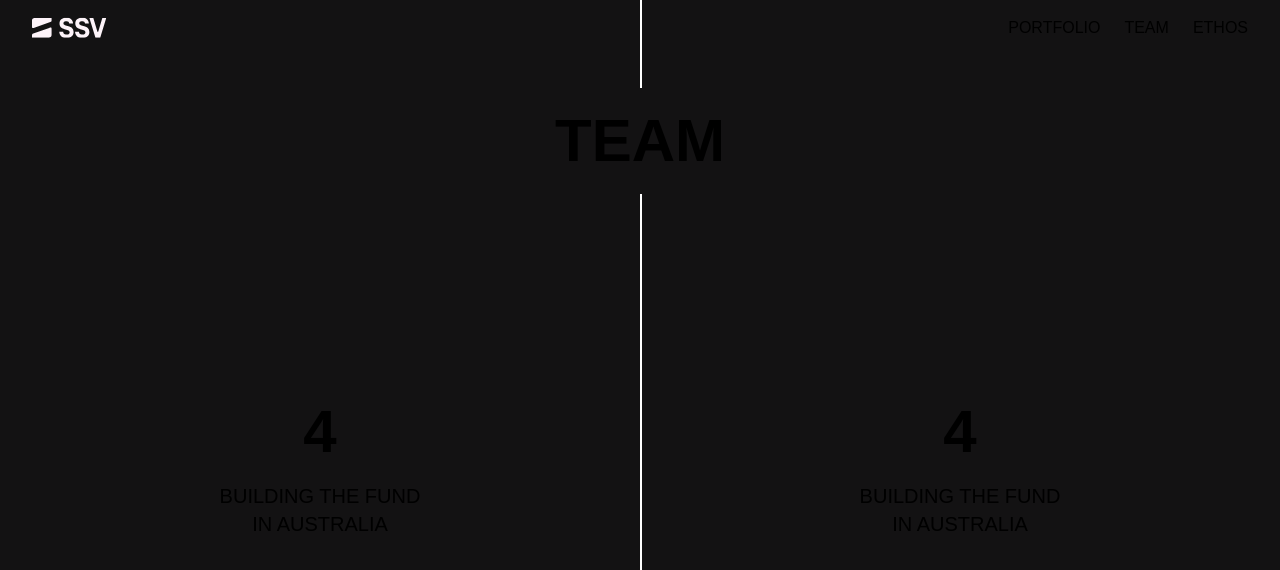
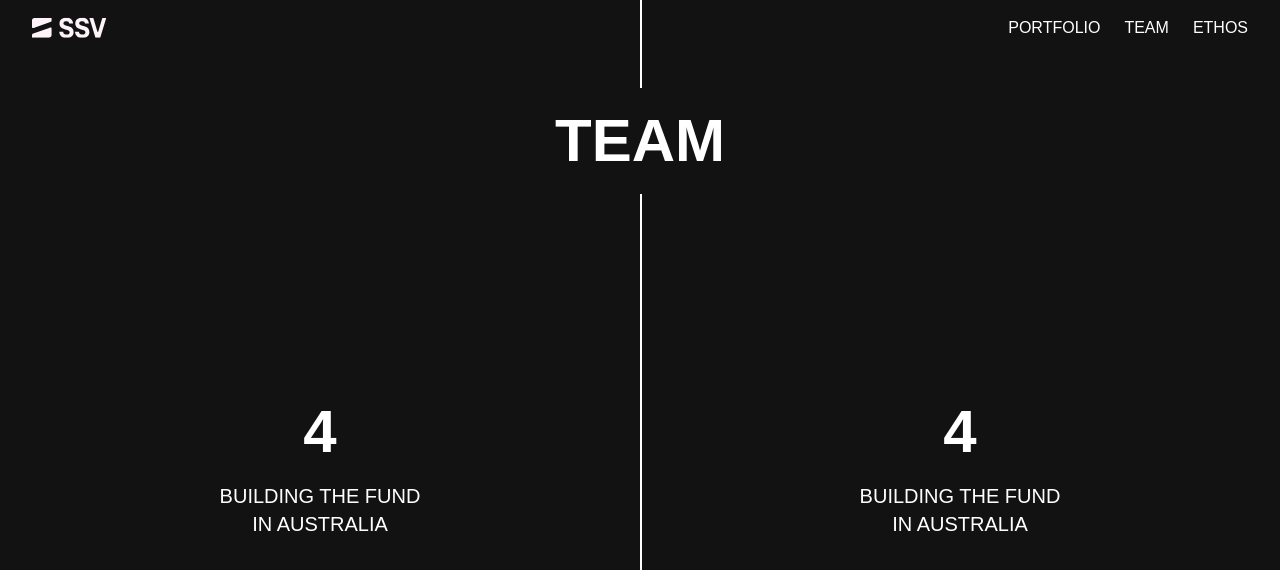
Before and after one commit to itsOmSarraf/487, a Next.js app: page / in a window 1280 px wide. Shown: the top 570 px of the page. Built offline with nearby package versions, Linux system fonts and the light colour scheme.

Commit message:
text-white for light mode

```diff
--- a/src/app/page.tsx
+++ b/src/app/page.tsx
@@ -3,7 +3,7 @@ import TeamComponent from "./team";
 
 export default function Home() {
   return (
-    <div className="min-h-screen relative bg-[#131213]">
+    <div className="min-h-screen relative bg-[#131213] text-white">
       <Navbar />
       <div className="absolute left-1/2 top-0 bottom-0 w-[2px] bg-white"></div>
       <div className="relative w-full text-center py-4">
```
